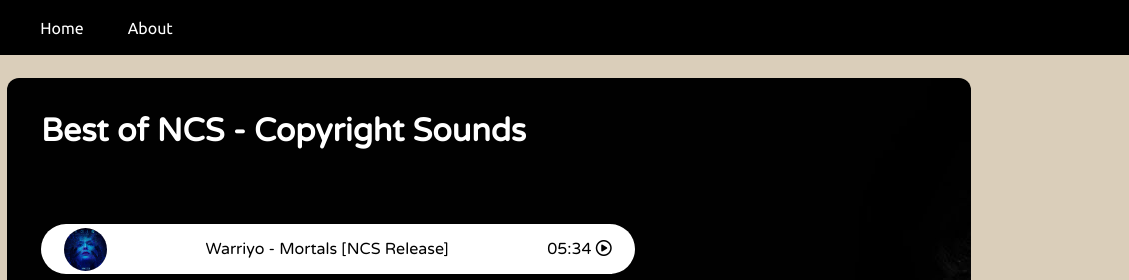
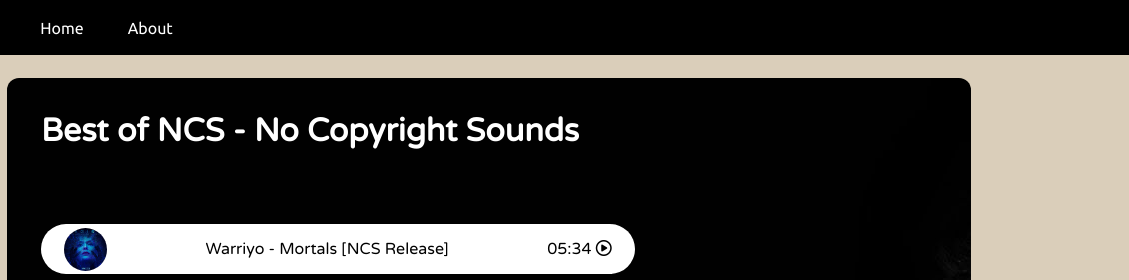
Before and after one commit to SatarupaBasu/Playify-A-clone-of-Spotify, a plain HTML site: page index.html in a window 1280 px wide. Shown: the top 280 px of the page, 151-1280 px from the left. Drawn offline with Linux system fonts and the light colour scheme.

Commit message:
no added

```diff
--- a/index.html
+++ b/index.html
@@ -18,7 +18,7 @@
 
     <div class="container">
         <div class="songList">
-            <h1>Best of NCS - Copyright Sounds</h1>
+            <h1>Best of NCS - No Copyright Sounds</h1>
             <div class="songItemContainer">
                 <div class="songItem">
                     <img alt="1">
```
